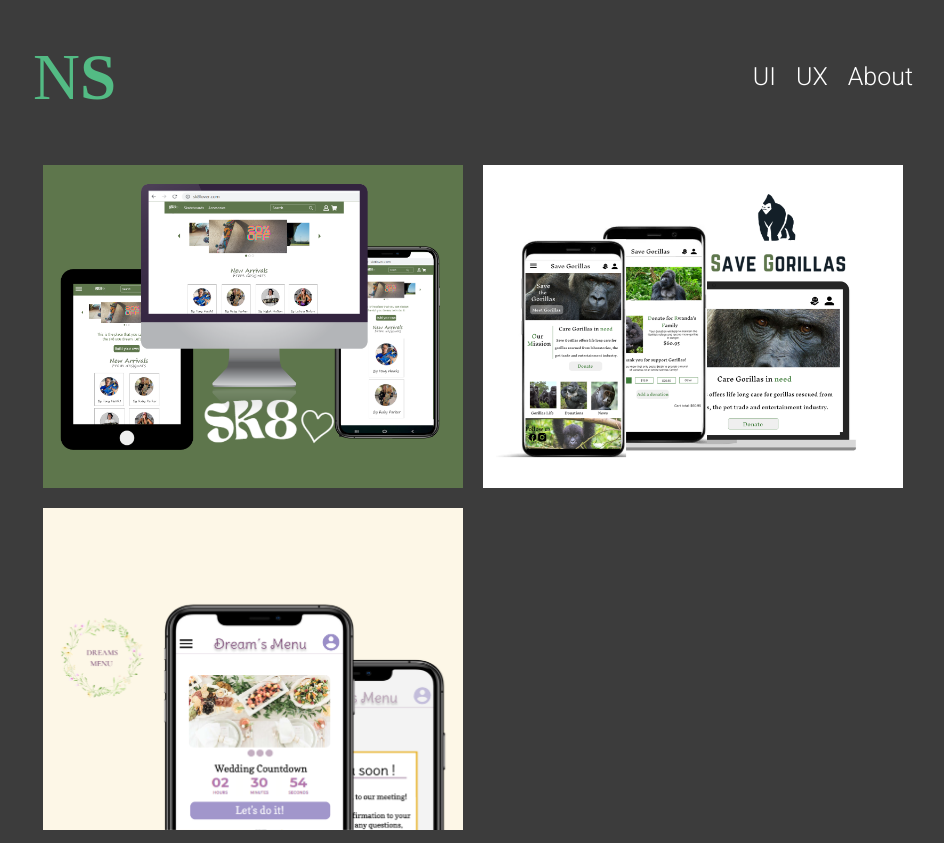
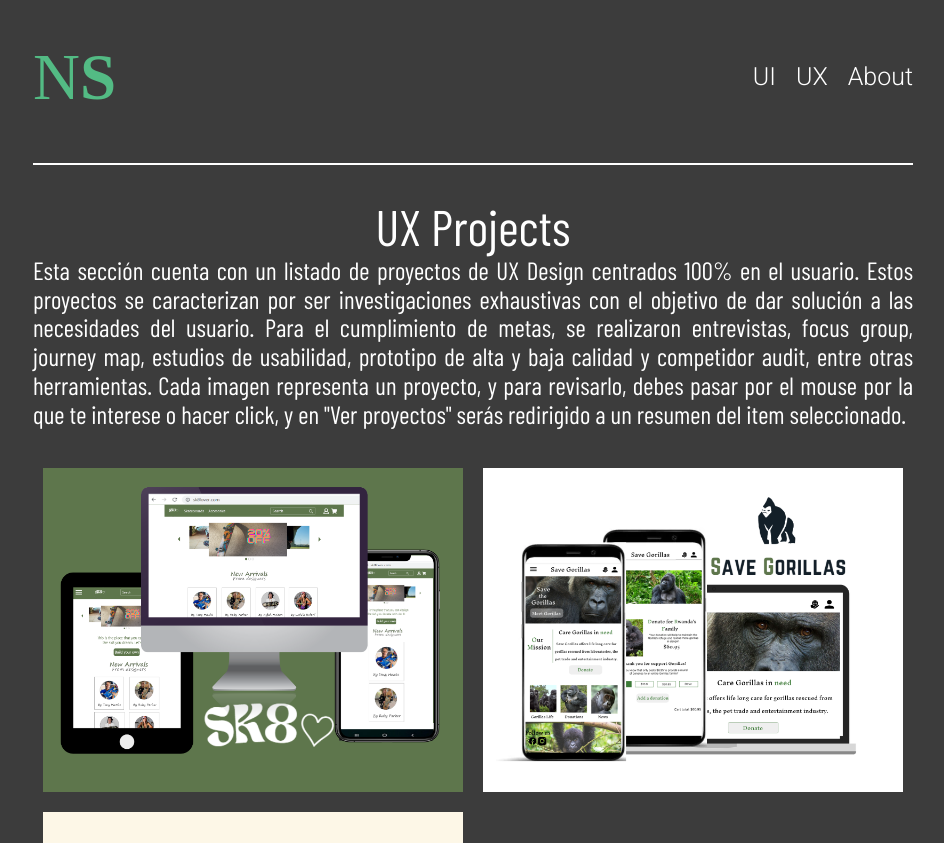
Before and after one commit to NachaSilva/Portafolio, a website: page src/ux.html in a window 1280 px wide. Shown: the top 843 px of the page, without its empty margins (167-1111 px from the left). Drawn offline with nearby package versions, Linux system fonts and the light colour scheme; a web font is replaced by a local one.

Commit message:
Finish details ui links

```diff
--- a/src/css/globales.css
+++ b/src/css/globales.css
@@ -33,7 +33,7 @@ h3{
     font-size: 3.2rem;
 }
 h4{
-    font-size: 2.8rem;
+    font-size: 2.5rem;
 }
 
 p{
@@ -116,9 +116,8 @@ p{
 .Principal-titulo{
     text-align: center;
 }
-.Principal-titulodos{
-    text-align: center;
-}
+
+
 
 .Principal-titulo{
     margin-bottom: 0;
@@ -206,3 +205,15 @@ p{
     display: flex;
     margin-top: 15px;
 }
+.description{
+    font-weight:200;
+    margin-bottom: 30px;
+    text-align: justify;
+    margin-top: 0;
+}
+hr{
+    border: 1px solid var(--blanco);
+}
+.bold{
+    font-weight:400;
+}
--- a/src/css/ui.css
+++ b/src/css/ui.css
@@ -9,9 +9,7 @@ h2{
 h3{
     font-size: 3.2rem;
 }
-h4{
-    font-size: 2.8rem;
-}
+
 
 .image {
     position: relative;
--- a/src/css/ux.css
+++ b/src/css/ux.css
@@ -10,10 +10,6 @@
   h3{
     font-size: 3.2rem;
   }
-  h4{
-    font-size: 2.8rem;
-  }
-
 
   .image {
     position: relative;
--- a/src/ux.html
+++ b/src/ux.html
@@ -27,6 +27,15 @@
             </nav>
         </div>
 </header>
+
+<div class="contenedoroverview">
+    <hr/>
+    <h1 class="titleUx"> UX Projects </h1>
+    <h4 class="description">
+        Esta sección cuenta con un listado de proyectos de UX Design centrados <span class="bold">100% en el usuario</span>. Estos proyectos se caracterizan por ser investigaciones exhaustivas con el objetivo de dar solución a las necesidades del usuario. Para el cumplimiento de metas, se realizaron entrevistas, focus group, journey map, estudios de usabilidad, prototipo de alta y baja calidad y competidor audit, entre otras herramientas. Cada imagen representa un proyecto, y para revisarlo, debes pasar por el mouse por la que te interese o hacer click, y en <span class="bold">"Ver proyectos"</span> serás redirigido a un resumen del item seleccionado.
+    </h4>
+
+</div>
 
     <div class="grid-flow">
         <div class="image">
```
Also changed, not shown: src/dreams.html (+1 -1 lines), src/gorillas.html (+1 -1 lines), src/skate.html (+1 -1 lines), src/ui.html (+10 -16 lines).
